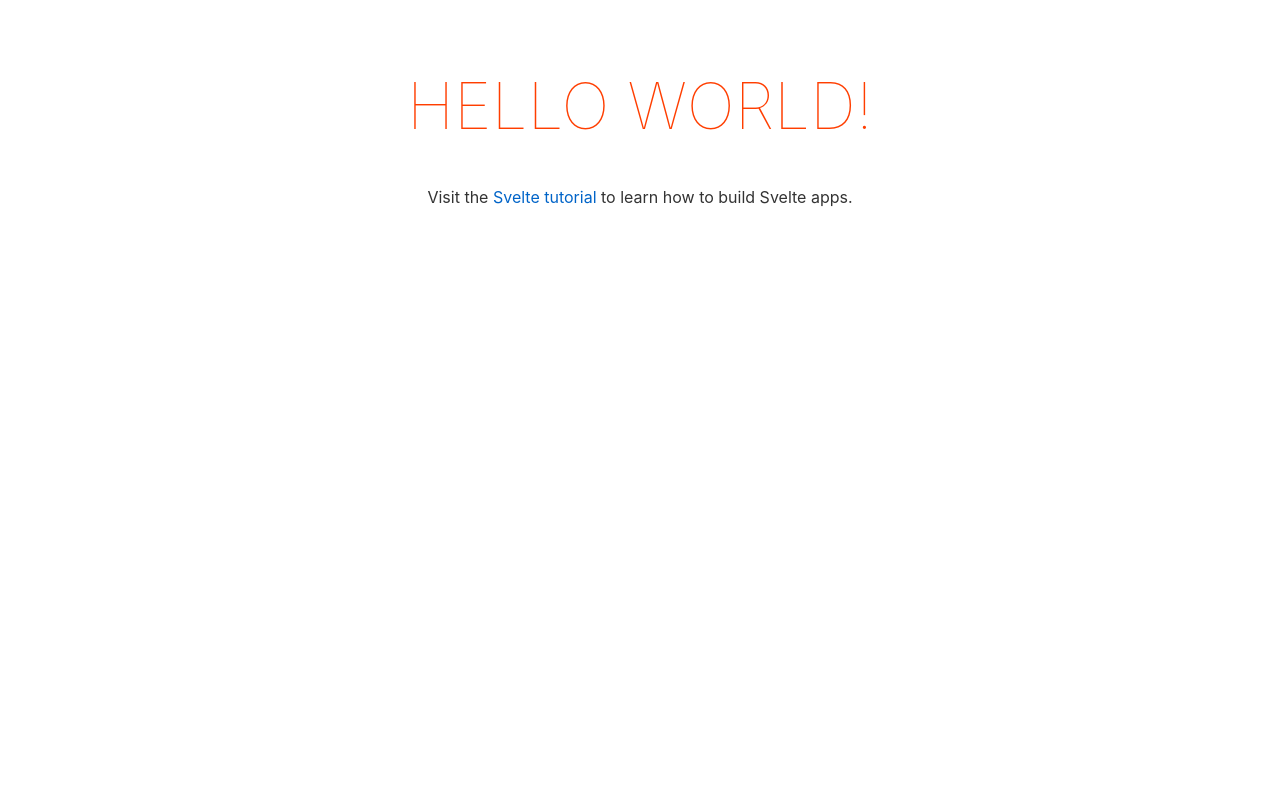
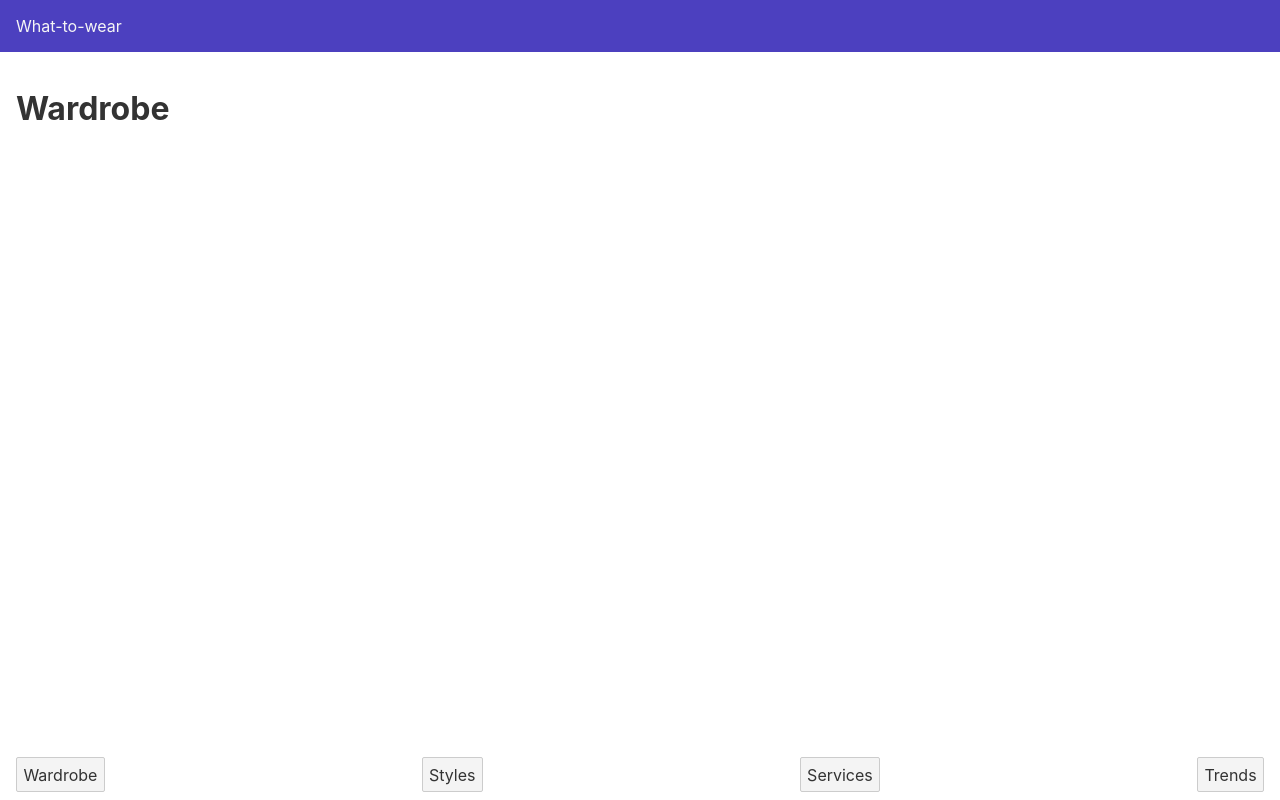
Before and after one commit to jtornert/what-to-wear-web-app, a Svelte app: page / in a window 1280 px wide. Built offline with nearby package versions, Linux system fonts and the light colour scheme.

Commit message:
views template

```diff
--- a/public/global.css
+++ b/public/global.css
@@ -1,4 +1,5 @@
-html, body {
+html,
+body {
   position: relative;
   width: 100%;
   height: 100%;
@@ -7,13 +8,13 @@ html, body {
 body {
   color: #333;
   margin: 0;
-	padding: 8px;
   box-sizing: border-box;
-	font-family: -apple-system, BlinkMacSystemFont, "Segoe UI", Roboto, Oxygen-Sans, Ubuntu, Cantarell, "Helvetica Neue", sans-serif;
+  font-family: -apple-system, BlinkMacSystemFont, "Segoe UI", Roboto,
+    Oxygen-Sans, Ubuntu, Cantarell, "Helvetica Neue", sans-serif;
 }
 
 a {
-	color: rgb(0,100,200);
+  color: rgb(0, 100, 200);
   text-decoration: none;
 }
 
@@ -22,19 +23,21 @@ a:hover {
 }
 
 a:visited {
-	color: rgb(0,80,160);
+  color: rgb(0, 80, 160);
 }
 
 label {
   display: block;
 }
 
-input, button, select, textarea {
+input,
+button,
+select,
+textarea {
   font-family: inherit;
   font-size: inherit;
   -webkit-padding: 0.4em 0;
   padding: 0.4em;
-	margin: 0 0 0.5em 0;
   box-sizing: border-box;
   border: 1px solid #ccc;
   border-radius: 2px;
--- a/src/App.svelte
+++ b/src/App.svelte
@@ -1,30 +1,47 @@
 <script>
-	export let name;
+  import TopBar from "./components/TopBar.svelte";
+  import BottomNavigationBar from "./components/BottomNavigationBar.svelte";
+  import Wardrobe from "./views/Wardrobe.svelte";
+  import Styles from "./views/Styles.svelte";
+  import Services from "./views/Services.svelte";
+  import Trends from "./views/Trends.svelte";
+
+  const navigationTabs = [
+    { title: "Wardrobe", action: () => (currentView = "wardrobe") },
+    { title: "Styles", action: () => (currentView = "styles") },
+    { title: "Services", action: () => (currentView = "services") },
+    { title: "Trends", action: () => (currentView = "trends") },
+  ];
+
+  let currentView = "wardrobe";
 </script>
 
-<main>
-	<h1>Hello {name}!</h1>
-	<p>Visit the <a href="https://svelte.dev/tutorial">Svelte tutorial</a> to learn how to build Svelte apps.</p>
-</main>
+<div class="main">
+  <TopBar />
+
+  <div class="view">
+    {#if currentView === "wardrobe"}
+      <Wardrobe />
+    {:else if currentView === "styles"}
+      <Styles />
+    {:else if currentView === "services"}
+      <Services />
+    {:else if currentView === "trends"}
+      <Trends />
+    {/if}
+  </div>
+
+  <BottomNavigationBar tabs={navigationTabs} />
+</div>
 
 <style>
-	main {
-		text-align: center;
-		padding: 1em;
-		max-width: 240px;
-		margin: 0 auto;
-	}
+  .main {
+    height: 100%;
+    display: flex;
+    flex-direction: column;
+  }
 
-	h1 {
-		color: #ff3e00;
-		text-transform: uppercase;
-		font-size: 4em;
-		font-weight: 100;
-	}
-
-	@media (min-width: 640px) {
-		main {
-			max-width: none;
-		}
-	}
+  .view {
+    flex: 1;
+  }
 </style>
--- /dev/null
+++ b/src/components/BottomNavigationBar.svelte
@@ -0,0 +1,19 @@
+<script>
+  export let tabs = [];
+</script>
+
+<footer>
+  {#each tabs as tab}
+    <button on:click={tab.action}>
+      {tab.title}
+    </button>
+  {/each}
+</footer>
+
+<style>
+  footer {
+    display: flex;
+    justify-content: space-between;
+    padding: 0.5em 1em;
+  }
+</style>
--- /dev/null
+++ b/src/components/TopBar.svelte
@@ -0,0 +1,11 @@
+<header>
+  <span>What-to-wear</span>
+</header>
+
+<style>
+  header {
+    background-color: hsl(246, 50%, 50%);
+    color: whitesmoke;
+    padding: 1em;
+  }
+</style>
--- a/src/main.js
+++ b/src/main.js
@@ -1,10 +1,7 @@
-import App from './App.svelte';
+import App from "./App.svelte";
 
 const app = new App({
-	target: document.body,
-	props: {
-		name: 'world'
-	}
+  target: document.body,
 });
 
 export default app;
--- /dev/null
+++ b/src/views/Services.svelte
@@ -0,0 +1,9 @@
+<main>
+  <h1>Services</h1>
+</main>
+
+<style>
+  main {
+    padding: 1em;
+  }
+</style>
--- /dev/null
+++ b/src/views/Styles.svelte
@@ -0,0 +1,9 @@
+<main>
+  <h1>Styles</h1>
+</main>
+
+<style>
+  main {
+    padding: 1em;
+  }
+</style>
--- /dev/null
+++ b/src/views/Trends.svelte
@@ -0,0 +1,9 @@
+<main>
+  <h1>Trends</h1>
+</main>
+
+<style>
+  main {
+    padding: 1em;
+  }
+</style>
--- /dev/null
+++ b/src/views/Wardrobe.svelte
@@ -0,0 +1,9 @@
+<main>
+  <h1>Wardrobe</h1>
+</main>
+
+<style>
+  main {
+    padding: 1em;
+  }
+</style>
```
Also changed, not shown: 1 other file (tests, documents, lock files or other folders). Lines whose indentation alone changed are shown as unchanged.
